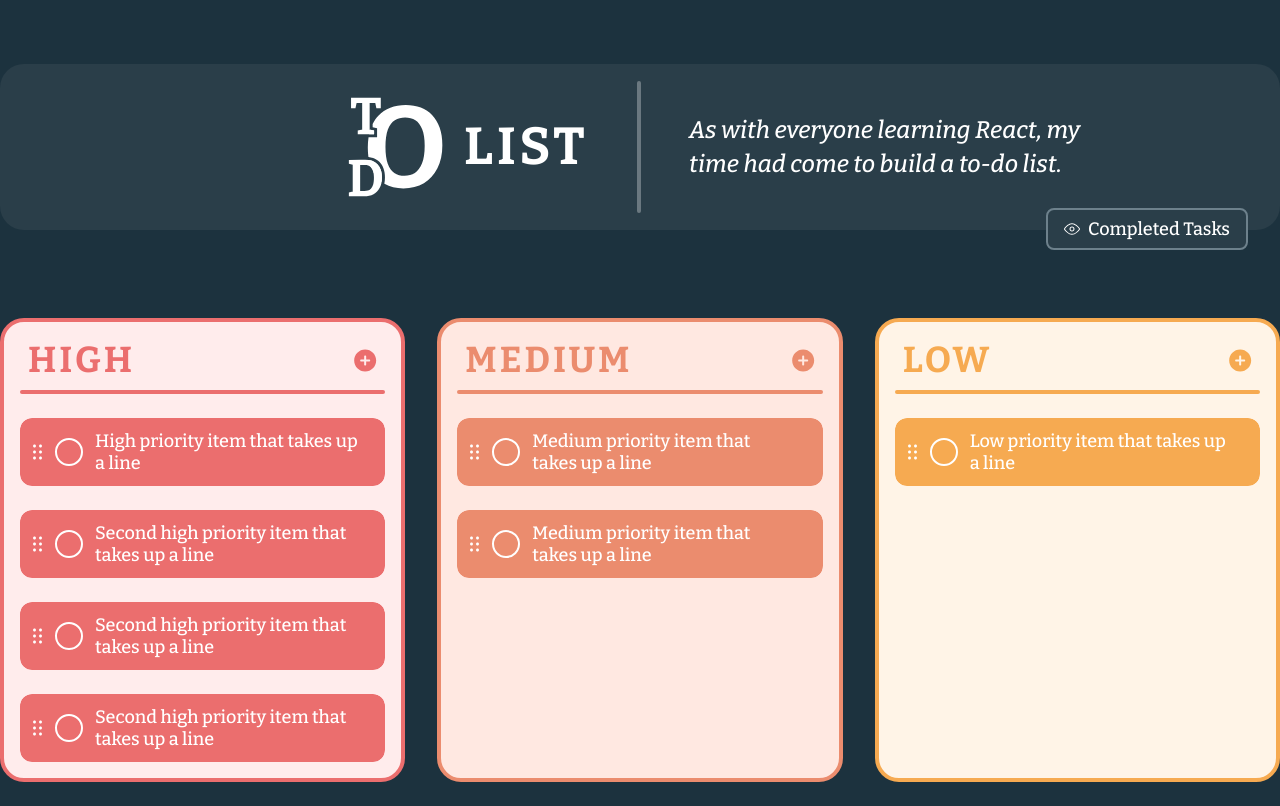
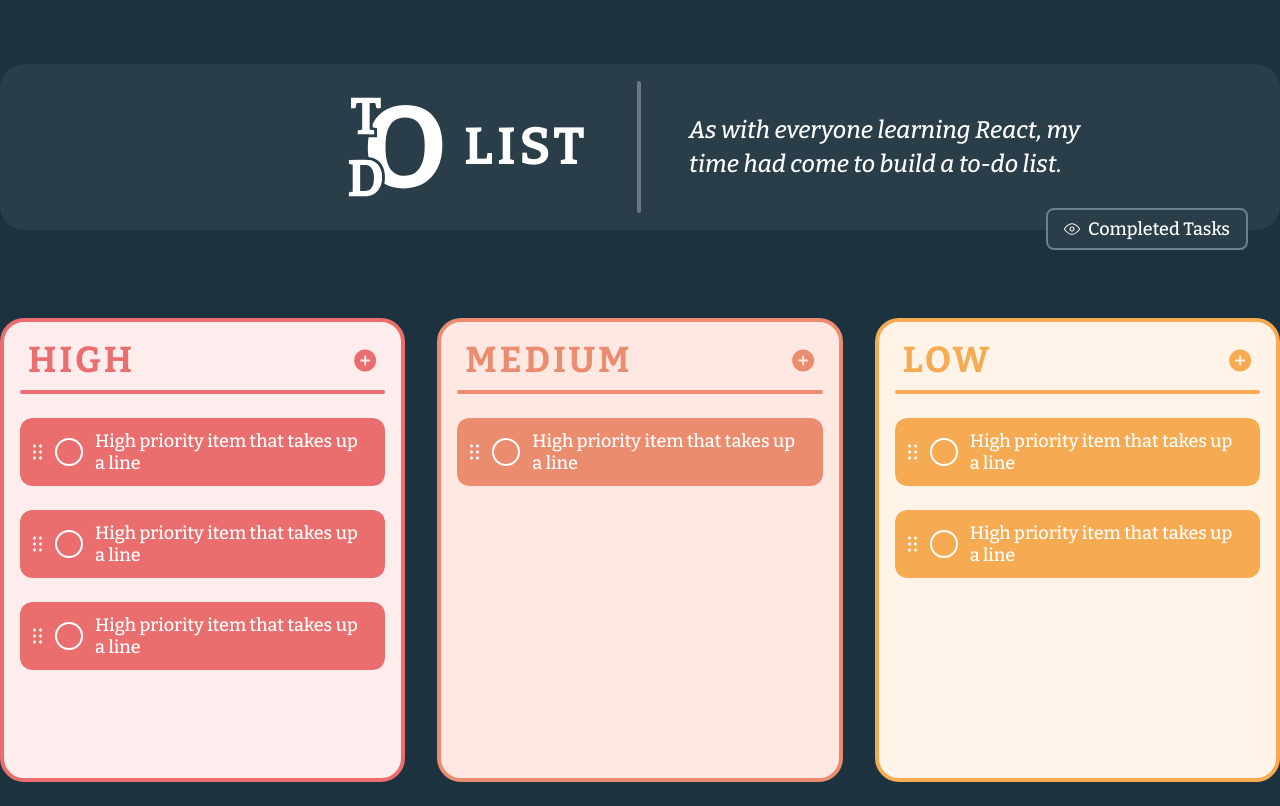
Before and after one commit to neilkurien/to-do-list, a React (Create React App) app: page / in a window 1280 px wide. Built offline with nearby package versions, Linux system fonts and the light colour scheme.

Commit message:
restructured json format, need to update UD logic

```diff
--- a/src/App.js
+++ b/src/App.js
@@ -11,6 +11,7 @@ import Header from "./components/Header";
 
 //Import Default Tasks
 import initialData from "./data";
+import initialData2 from "./data2";
 
 function App() {
 	//Custom hook to check localStorage for past task data
@@ -21,15 +22,37 @@ function App() {
 
 	//State
 	/* const [tasks, setTasks] = useState(useLocalStorage(initialData(), "tasks")); */
-	const [tasks, setTasks] = useState(initialData);
+	const [tasks, setTasks] = useState(initialData2.tasks);
 	const [showDone, setShowDone] = useState(false);
 	const [hoverDone, setHoverDone] = useState(false);
+
+	const [sortingOrder, setSortingOrder] = useState(initialData2.sortingOrder);
+
+	console.log(tasks);
+	console.log(initialData2.sortingOrder.high);
+
+	/* const highPriority = () => {
+		return [
+			tasks
+				.filter(
+					(task) => task.priority === "High" && task.isDone === false
+				)
+				.sort((a, b) => a.index - b.index),
+		];
+	}; */
+
+	/* console.log(tasks);
+	const newNew = Array.from(tasks);
+	console.log(newNew);
+	newNew.splice(3, 0, newTask2);
+	console.log(newNew); */
 
 	//Every time the state of tasks changes, write that change to localStorage
 	useEffect(() => {
 		localStorage.setItem("tasks", JSON.stringify(tasks));
 	}, [tasks]);
 
+	//reorder function triggered on drop
 	const onDragEnd = (result) => {
 		const { destination, source, draggableId } = result;
 		console.log(result);
@@ -84,18 +107,21 @@ function App() {
 							priority="High"
 							setTasks={setTasks}
 							tasks={tasks}
+							sortedTasks={sortingOrder.high}
 							key={1}
 						/>
 						<PriorityBoard
 							priority="Medium"
 							setTasks={setTasks}
 							tasks={tasks}
+							sortedTasks={sortingOrder.medium}
 							key={2}
 						/>
 						<PriorityBoard
 							priority="Low"
 							setTasks={setTasks}
 							tasks={tasks}
+							sortedTasks={sortingOrder.low}
 							key={3}
 						/>
 					</div>
@@ -107,6 +133,7 @@ function App() {
 							priority="Done"
 							setTasks={setTasks}
 							tasks={tasks}
+							sortedTasks={sortingOrder.done}
 							key={4}
 						/>
 					</div>
--- a/src/components/DoneBoard.js
+++ b/src/components/DoneBoard.js
@@ -2,7 +2,10 @@ import React from "react";
 import { Droppable } from "react-beautiful-dnd";
 import Task from "./Task";
 
-const DoneBoard = ({ tasks, setTasks, priority }) => {
+const DoneBoard = ({ tasks, setTasks, priority, sortedTasks }) => {
+	//Sort board
+	const sortedBoardTasks = sortedTasks.map((taskID) => tasks[taskID]);
+
 	return (
 		<div className={`priority-board Done`}>
 			<div className="board-header">
@@ -15,9 +18,7 @@ const DoneBoard = ({ tasks, setTasks, priority }) => {
 				{(provided) => (
 					<div ref={provided.innerRef} {...provided.droppableProps}>
 						<div className="task-container">
-							{tasks
-								.filter((task) => task.isDone === true) //filter out all tasks that are incomplete
-								.map((task) => (
+							{sortedBoardTasks.map((task) => (
 								<Task
 									task={task}
 									priority={priority}
--- a/src/components/PriorityBoard.js
+++ b/src/components/PriorityBoard.js
@@ -1,12 +1,20 @@
 import React, { useState } from "react";
 import Task from "./Task";
 import NewTask from "./NewTask";
-import { AnimatePresence } from "framer-motion";
+import { motion, AnimatePresence } from "framer-motion";
 import { Droppable } from "react-beautiful-dnd";
 
-const PriorityBoard = ({ tasks, priority, setTasks }) => {
+const PriorityBoard = ({ tasks, priority, setTasks, sortedTasks }) => {
 	//State
 	const [showTaskInput, setShowTaskInput] = useState(false);
+
+	console.log("PBoard");
+	console.log(tasks);
+	console.log(sortedTasks);
+
+	const sortedBoardTasks = sortedTasks.map((taskID) => tasks[taskID]);
+	console.log(`sortedBoardTasks Object`);
+	console.log(sortedBoardTasks);
 
 	//Handlers
 	const newTaskHandler = (e) => {
@@ -39,7 +47,10 @@ const PriorityBoard = ({ tasks, priority, setTasks }) => {
 			<Droppable droppableId={`${priority}-priority-board`}>
 				{(provided) => (
 					<div ref={provided.innerRef} {...provided.droppableProps}>
-						<div className="task-container">
+						<motion.div
+							className="task-container"
+							transition={{ staggerChildren: 0.2 }}
+						>
 							<AnimatePresence>
 								{showTaskInput && (
 									<NewTask
@@ -50,14 +61,7 @@ const PriorityBoard = ({ tasks, priority, setTasks }) => {
 									/>
 								)}
 							</AnimatePresence>
-							{tasks
-								.filter(
-									//filter tasks that belong to this priority board, and remove completed tasks
-									(task) =>
-										task.priority === `${priority}` &&
-										task.isDone === false
-								)
-								.map((task, index) => (
+							{sortedBoardTasks.reverse().map((task, index) => (
 								<Task
 									task={task}
 									priority={priority}
@@ -69,7 +73,7 @@ const PriorityBoard = ({ tasks, priority, setTasks }) => {
 								/>
 							))}
 							{provided.placeholder}
-						</div>
+						</motion.div>
 					</div>
 				)}
 			</Droppable>
--- a/src/components/Task.js
+++ b/src/components/Task.js
@@ -20,6 +20,14 @@ const Task = ({ priority, task, tasks, setTasks, id, index }) => {
 	});
 
 	const swipeVariants = {
+		hidden: {
+			y: -100,
+			opacity: 0,
+		},
+		show: {
+			y: 0,
+			opacity: 1,
+		},
 		exit: (custom) => ({
 			x: custom,
 			transition: { duration: 0.6, ease: "easeOut" },
@@ -103,14 +111,16 @@ const Task = ({ priority, task, tasks, setTasks, id, index }) => {
 								</div>
 							</div>
 						)}
-						<AnimatePresence>
+						<AnimatePresence exitBeforeEnter>
 							{showTask && (
 								<motion.div
 									className={`task ${priority}`}
 									id={id}
 									variants={swipeVariants}
 									exit="exit"
-									transition={{ ease: "easeOut" }}
+									transition={{
+										ease: "easeOut",
+									}}
 									custom={whichAction.direction}
 								>
 									<div className="align-left">
--- a/src/data.js
+++ b/src/data.js
@@ -2,6 +2,8 @@ import { v4 as uuidv4 } from "uuid";
 
 const defaultTasks = () => {
 	return [
+		/* {
+			high: [
 				{
 					taskDetail: "High priority item that takes up a line",
 					priority: "High",
@@ -14,50 +16,144 @@ const defaultTasks = () => {
 					id: uuidv4(),
 					isDone: true,
 				},
+			],
+			medium: [
+				{
+					taskDetail: "High priority item that takes up a line",
+					priority: "High",
+					id: uuidv4(),
+					isDone: false,
+				},
+				{
+					taskDetail: "High priority item that has been completed",
+					priority: "High",
+					id: uuidv4(),
+					isDone: true,
+				},
+			],
+			low: [
+				{
+					taskDetail: "High priority item that takes up a line",
+					priority: "High",
+					id: uuidv4(),
+					isDone: false,
+				},
+				{
+					taskDetail: "High priority item that has been completed",
+					priority: "High",
+					id: uuidv4(),
+					isDone: true,
+				},
+			],
+		}, */
+		/* {
+			priority: "High",
+			tasks: [
+				{
+					taskDetail: "High priority item that takes up a line",
+					priority: "High",
+					id: uuidv4(),
+					isDone: false,
+				},
+				{
+					taskDetail: "High priority item that has been completed",
+					priority: "High",
+					id: uuidv4(),
+					isDone: true,
+				},
+			],
+		}, */
+		/* {
+			priority: "Medium",
+			tasks: [
 				{
 					taskDetail: "Medium priority item that takes up a line",
 					priority: "Medium",
 					id: uuidv4(),
 					isDone: false,
+					index: 2,
 				},
 				{
 					taskDetail: "Medium priority item that takes up a line",
 					priority: "Medium",
 					id: uuidv4(),
 					isDone: false,
+					index: 1,
 				},
+			],
+		},
+		{
+			priority: "Low",
+			tasks: [
 				{
 					taskDetail: "Low priority item that takes up a line",
 					priority: "Low",
 					id: uuidv4(),
 					isDone: false,
 				},
+			],
+		}, */
 		{
-			taskDetail: "Second high priority item that takes up a line",
+			taskDetail: "1 Medium priority item that takes up a line",
+			priority: "Medium",
+			id: uuidv4(),
+			isDone: false,
+			index: 2,
+		},
+		{
+			taskDetail: "2 Medium priority item that takes up a line",
+			priority: "Medium",
+			id: uuidv4(),
+			isDone: false,
+			index: 1,
+		},
+
+		{
+			taskDetail: "3 Medium priority item that takes up a line",
+			priority: "Medium",
+			id: uuidv4(),
+			isDone: true,
+			index: 4,
+		},
+		{
+			taskDetail: "4 Medium priority item that takes up a line",
+			priority: "Medium",
+			id: uuidv4(),
+			isDone: false,
+			index: 6,
+		},
+		{
+			taskDetail: "1 Low priority item that takes up a line",
+			priority: "Low",
+			id: uuidv4(),
+			isDone: false,
+		},
+		{
+			taskDetail: "1 Second high priority item that takes up a line",
 			priority: "High",
 			id: uuidv4(),
 			isDone: false,
 		},
 		{
-			taskDetail: "Second high priority item that takes up a line",
+			taskDetail: "2 Second high priority item that takes up a line",
 			priority: "High",
 			id: uuidv4(),
 			isDone: false,
 		},
 		{
-			taskDetail: "Second high priority item that takes up a line",
+			taskDetail: "3 Second high priority item that takes up a line",
 			priority: "High",
 			id: uuidv4(),
 			isDone: false,
 		},
 		{
-			taskDetail: "Second high priority item that takes up a line",
+			taskDetail: "4 Second high priority item that takes up a line",
 			priority: "High",
 			id: uuidv4(),
 			isDone: false,
 		},
 		{
-			taskDetail: "Second high priority item that takes up a line",
+			taskDetail: "5 Second high priority item that takes up a line",
 			priority: "High",
 			id: uuidv4(),
 			isDone: false,
--- /dev/null
+++ b/src/data2.js
@@ -0,0 +1,50 @@
+//import { v4 as uuidv4 } from "uuid";
+
+const defaultTasks = {
+	tasks: {
+		"task-1": {
+			id: "task-1",
+			taskDetail: "High priority item that takes up a line",
+			priority: "High",
+			isDone: false,
+		},
+		"task-2": {
+			id: "task-2",
+			taskDetail: "High priority item that takes up a line",
+			priority: "High",
+			isDone: false,
+		},
+		"task-3": {
+			id: "task-3",
+			taskDetail: "High priority item that takes up a line",
+			priority: "High",
+			isDone: false,
+		},
+		"task-4": {
+			id: "task-4",
+			taskDetail: "High priority item that takes up a line",
+			priority: "Low",
+			isDone: false,
+		},
+		"task-5": {
+			taskDetail: "High priority item that takes up a line",
+			priority: "Medium",
+			id: "task-5",
+			isDone: false,
+		},
+		"task-6": {
+			id: "task-6",
+			taskDetail: "High priority item that takes up a line",
+			priority: "Low",
+			isDone: true,
+		},
+	},
+	sortingOrder: {
+		high: ["task-1", "task-2", "task-3"],
+		medium: ["task-5"],
+		low: ["task-4", "task-6"],
+		done: ["task-6"],
+	},
+};
+
+export default defaultTasks;
```
Lines whose indentation alone changed are shown as unchanged.
